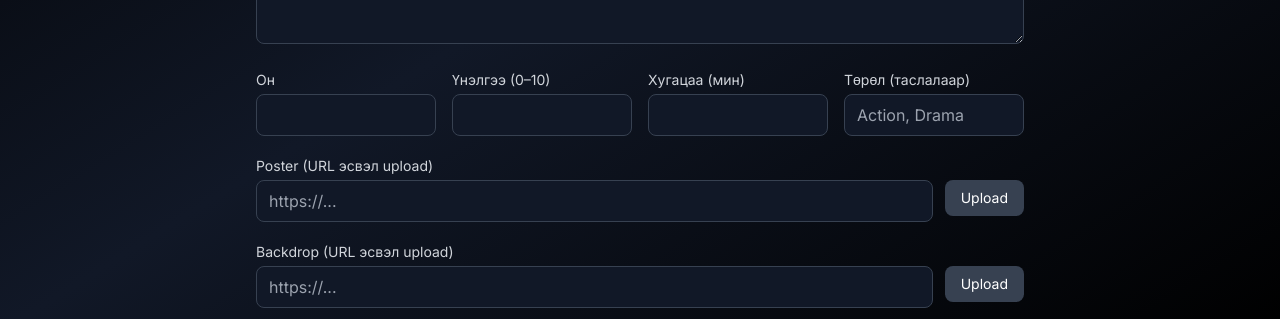
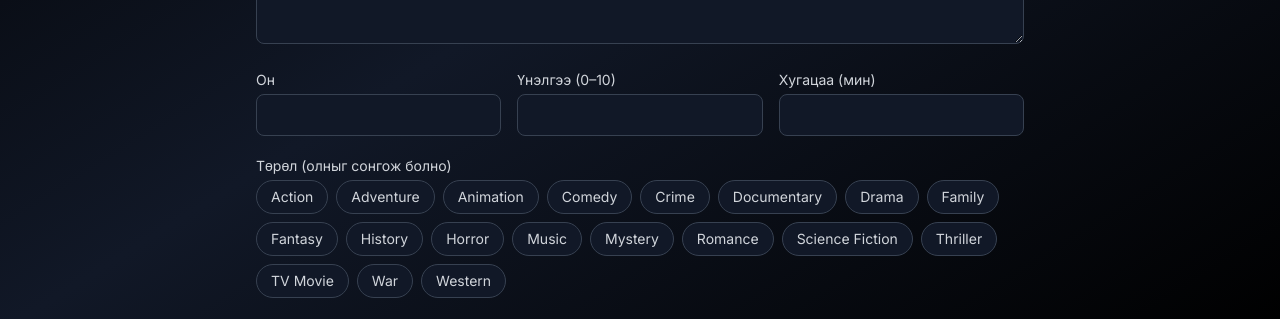
Before and after one commit to hosoo-code/newidea, a Next.js app: page /admin/movies/new in a window 1280 px wide. Shown: the part 468-787 px from the top of the page. Built offline with nearby package versions, Linux system fonts and the light colour scheme; no server answers.

Commit message:
Genre picker in admin movie form

```diff
--- a/components/admin/MovieForm.tsx
+++ b/components/admin/MovieForm.tsx
@@ -24,6 +24,12 @@ const empty: FormState = {
   release_year: "", rating: "", runtime: "", genres: "", video_url: "", tmdb_id: "",
   published: true,
 };
+
+// Бүх кино төрөл (TMDB-тэй ижил нэртэй тул "Бөглөх" товч автоматаар сонгоно)
+const ALL_GENRES = [
+  "Action", "Adventure", "Animation", "Comedy", "Crime", "Documentary", "Drama", "Family", "Fantasy",
+  "History", "Horror", "Music", "Mystery", "Romance", "Science Fiction", "Thriller", "TV Movie", "War", "Western",
+];
 
 const field =
   "w-full rounded-lg bg-gray-900 border border-gray-700 px-3 py-2 text-white outline-none focus:border-theme-primary";
@@ -53,6 +59,12 @@ export default function MovieForm({ movie }: { movie?: LocalMovie }) {
   const [progress, setProgress] = useState<number | null>(null);
 
   const set = (k: keyof FormState, v: string | boolean) => setF((p) => ({ ...p, [k]: v }));
+
+  const selectedGenres = f.genres.split(",").map((g) => g.trim()).filter(Boolean);
+  // Жагсаалтад байхгүй (өмнө гараар бичсэн) төрлийг ч сонголт болгож харуулна
+  const genreChoices = [...ALL_GENRES, ...selectedGenres.filter((g) => !ALL_GENRES.includes(g))];
+  const toggleGenre = (g: string) =>
+    set("genres", (selectedGenres.includes(g) ? selectedGenres.filter((x) => x !== g) : [...selectedGenres, g]).join(", "));
 
   async function fillFromTmdb() {
     if (!f.tmdb_id) return toast.error("TMDB ID оруулна уу");
@@ -166,7 +178,7 @@ export default function MovieForm({ movie }: { movie?: LocalMovie }) {
         <textarea rows={4} className={field} value={f.overview} onChange={(e) => set("overview", e.target.value)} />
       </div>
 
-      <div className="grid sm:grid-cols-4 gap-4">
+      <div className="grid sm:grid-cols-3 gap-4">
         <div>
           <label className={label}>Он</label>
           <input className={field} inputMode="numeric" value={f.release_year} onChange={(e) => set("release_year", e.target.value)} />
@@ -179,9 +191,33 @@ export default function MovieForm({ movie }: { movie?: LocalMovie }) {
           <label className={label}>Хугацаа (мин)</label>
           <input className={field} inputMode="numeric" value={f.runtime} onChange={(e) => set("runtime", e.target.value)} />
         </div>
-        <div>
-          <label className={label}>Төрөл (таслалаар)</label>
-          <input className={field} placeholder="Action, Drama" value={f.genres} onChange={(e) => set("genres", e.target.value)} />
+      </div>
+
+      {/* Төрөл: админ сонгоход үзэгчдэд киноны хуудсан дээр харагдана */}
+      <div>
+        <label className={label}>
+          Төрөл (олныг сонгож болно){selectedGenres.length > 0 && ` · ${selectedGenres.length} сонгосон`}
+        </label>
+        <div className="flex flex-wrap gap-2">
+          {genreChoices.map((g) => {
+            const on = selectedGenres.includes(g);
+            return (
+              <button
+                key={g}
+                type="button"
+                aria-pressed={on}
+                onClick={() => toggleGenre(g)}
+                className={`rounded-full border px-3.5 py-1.5 text-sm transition-all active:scale-95 ${
+                  on
+                    ? "border-theme-primary bg-theme-primary text-black font-semibold"
+                    : "border-gray-700 bg-gray-900 text-gray-300 hover:border-gray-500 hover:text-white"
+                }`}
+              >
+                {on && "✓ "}
+                {g}
+              </button>
+            );
+          })}
         </div>
       </div>
 
```
